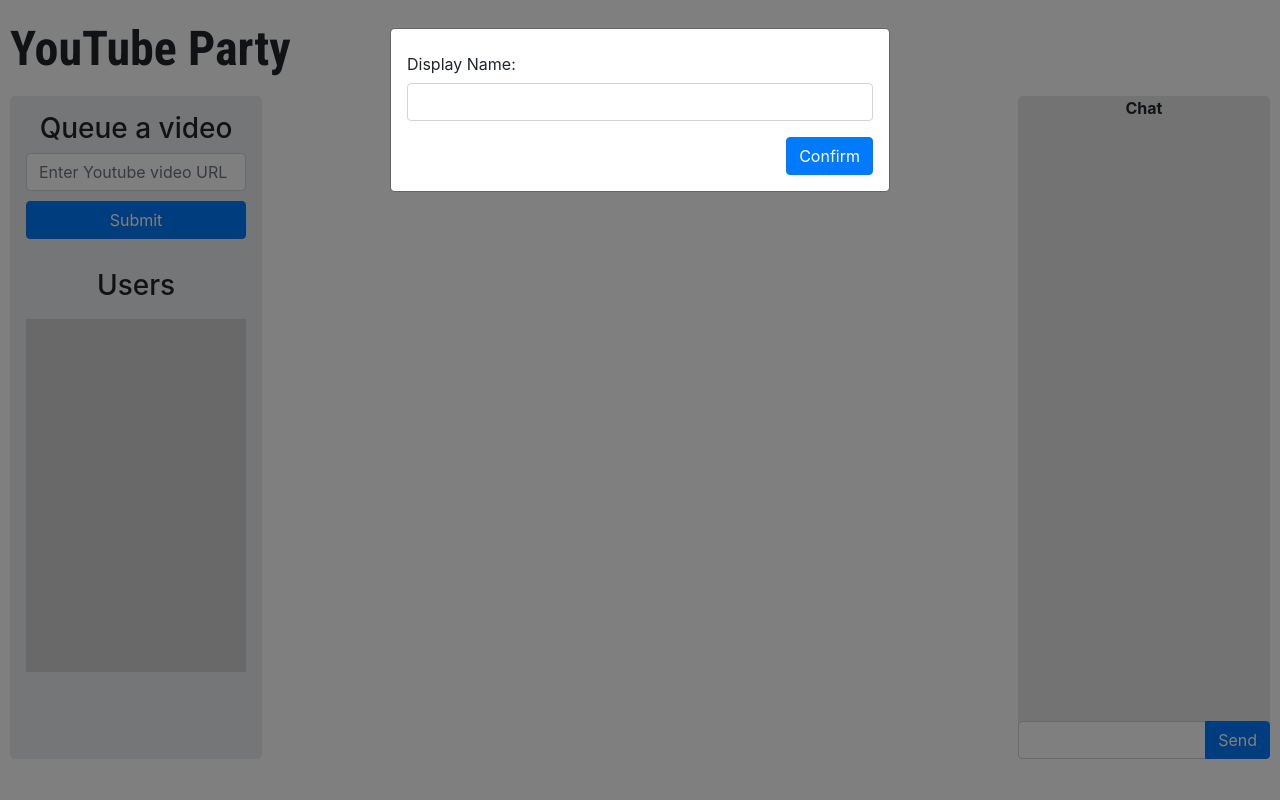
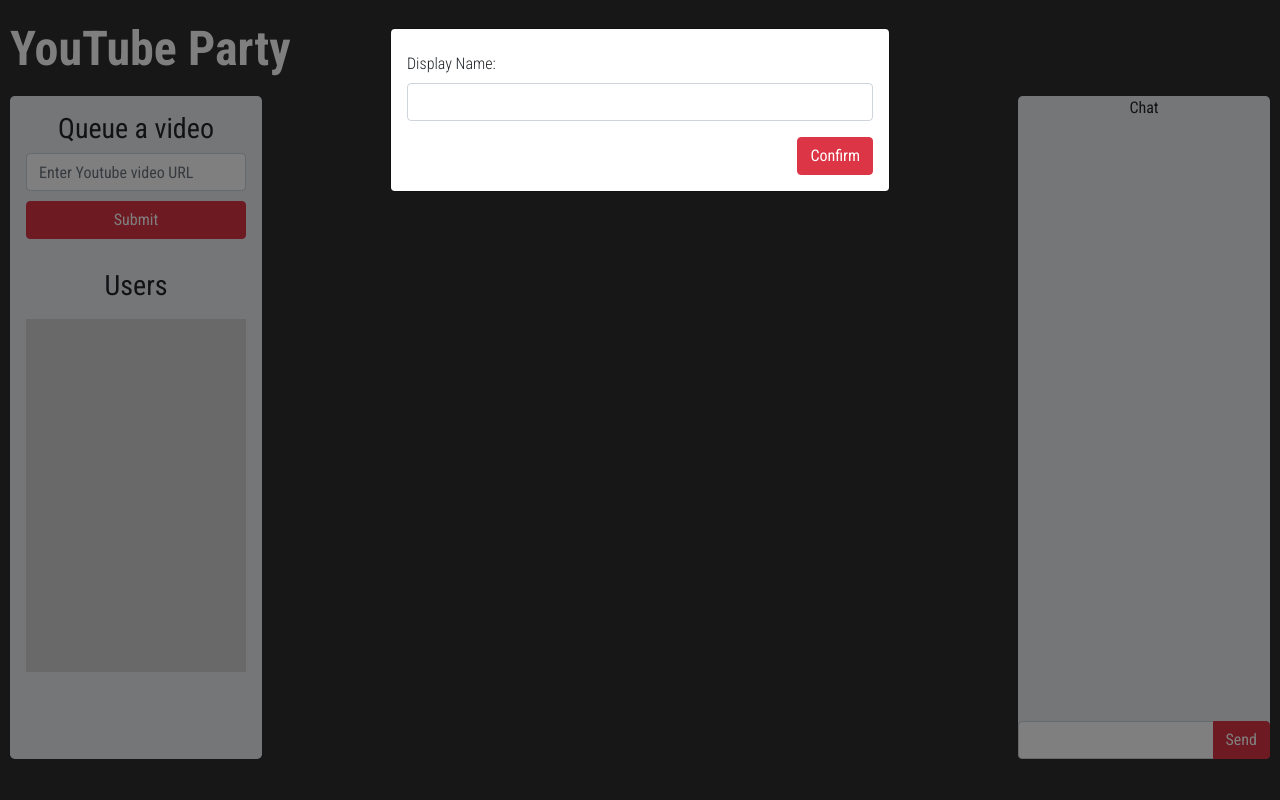
Before and after one commit to cosinic/youtube-party, a Flask app: template src/templates/room.html in a window 1280 px wide. Run offline with Flask 2, Linux system fonts and the light colour scheme; the template is opened without the code that fills it, so the values that code supplies are empty; some libraries are stand-ins or nearby versions.

Commit message:
Update minor UI details

```diff
--- a/src/static/style.room.css
+++ b/src/static/style.room.css
@@ -1,3 +1,27 @@
+html{
+    height:100;
+}
+
+body{
+    position: absolute;
+    top: 0;
+    bottom: 0;
+    height:100%;
+    width: 100%;
+    min-height:35rem;
+    font-family: "Roboto Condensed",sans-serif;
+    font-weight:300
+}
+
+#overlay{
+    position:absolute;
+    top:0;
+    left:0;
+    height:100%;
+    width:100%;
+    background-color: #2e2e2e;
+}
+
 .grid-container{
     display: grid;
     grid-template-columns: 20% auto 20%;
@@ -17,9 +41,14 @@
 
 #header-container h1{
     margin-left: 10px;
-    margin-top: 20px;
-    font-family: "Roboto Condensed",sans-serif;
+    padding-top: 20px;
     font-weight:700;
+}
+
+
+#header-container a{
+    color: #ffffff;
+    text-decoration: none;
 }
 
 #queue-container{
@@ -33,7 +62,7 @@
 }
 
 .grid-container .chat-container{
-    background-color: rgba(225, 225, 225, 0.8);
+    background-color: #e9ecef;
     border-radius: 0.3rem;
 }
 
--- a/src/templates/room.html
+++ b/src/templates/room.html
@@ -22,18 +22,21 @@
                   <label for="username" class="col-form-label">Display Name:</label>
                   <input id="username" type="text" class="form-control" required>
                 </div>
-                <button id="submitusername" type="submit" class="btn btn-primary" style="float:right">Confirm</button>
+                <button id="submitusername" type="submit" class="btn btn-danger" style="float:right">Confirm</button>
               </form>
             </div>
           </div>
         </div>
       </div>
+      <div id="overlay">
 
         <div id="header-container">
             <div id="headerBar">
               <span id="logo">
                 <h1 style="font-size:300%">
+                  <a href="{{ url_for('index') }}">
                       YouTube Party
+                  </a>
                 </h1>
               </span>
             </div>
@@ -46,10 +49,12 @@
                 <h3>
                   Queue a video
                 </h3>
-            <input type="text" class="form-control" id="video-url" placeholder="Enter Youtube video URL">
-            <button id="btn-url-submit" class="btn btn-primary">
+                <form>
+                  <input type="text" class="form-control" id="video-url" placeholder="Enter Youtube video URL" required>
+                  <button id="btn-url-submit" class="btn btn-danger" type="submit">
                     Submit
                   </button>
+                </form>
               </div>
               <div id="userlist-container">
                 <h3 class="my-3">Users</h3>
@@ -71,12 +76,13 @@
               <div id="inputField" class="input-group">
                 <input id="myMessage" class="form-control" aria-label="myMessage" aria-describedby="basic-addon2">
                 <div class="input-group-append">
-              <button id="sendbutton" class="btn btn-primary" type="button">Send</button>
-            </div>
+                  <button id="sendbutton" class="btn btn-danger" type="button">Send</button>
                 </div>
               </div>
             </div>
 
+        </div>
+      </div>
     <script type="text/javascript">
 
       var socket = io.connect('http://127.0.0.1:5000');
```
Also changed, not shown: src/static/style.min.css (+0 -13 lines). Lines whose indentation alone changed are shown as unchanged.
